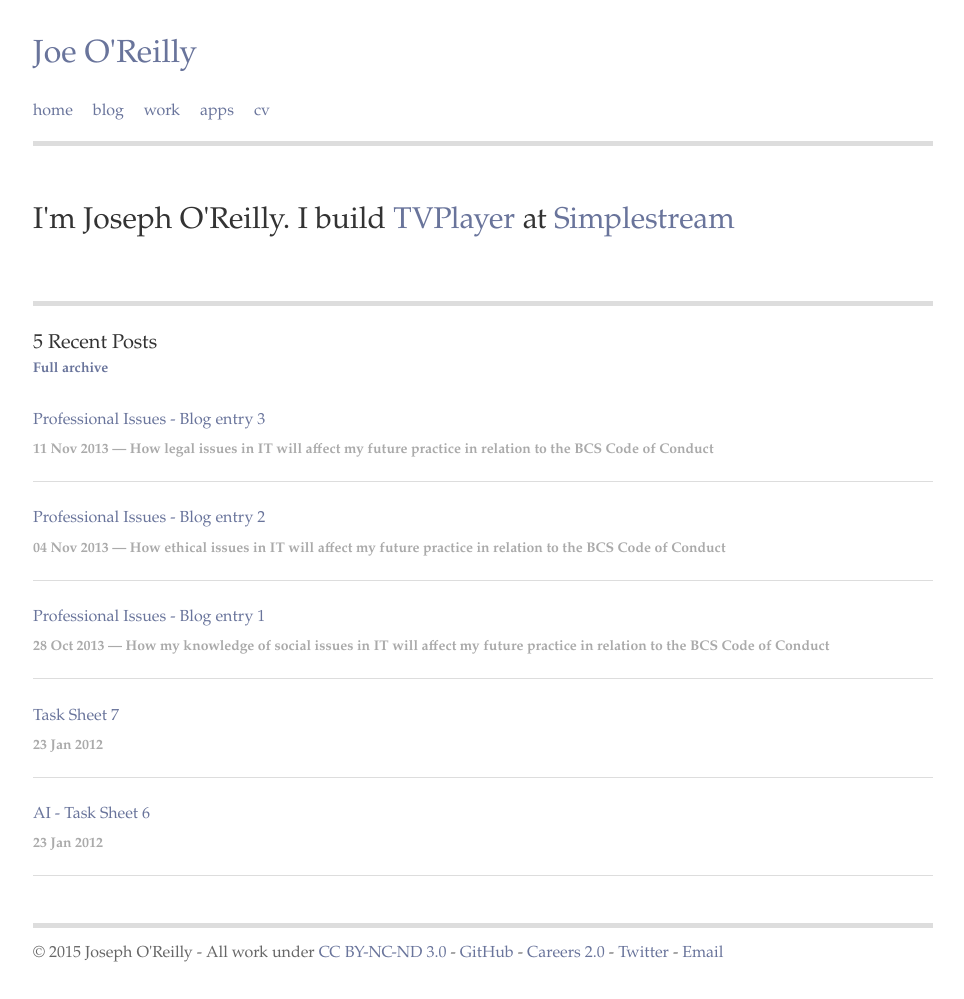
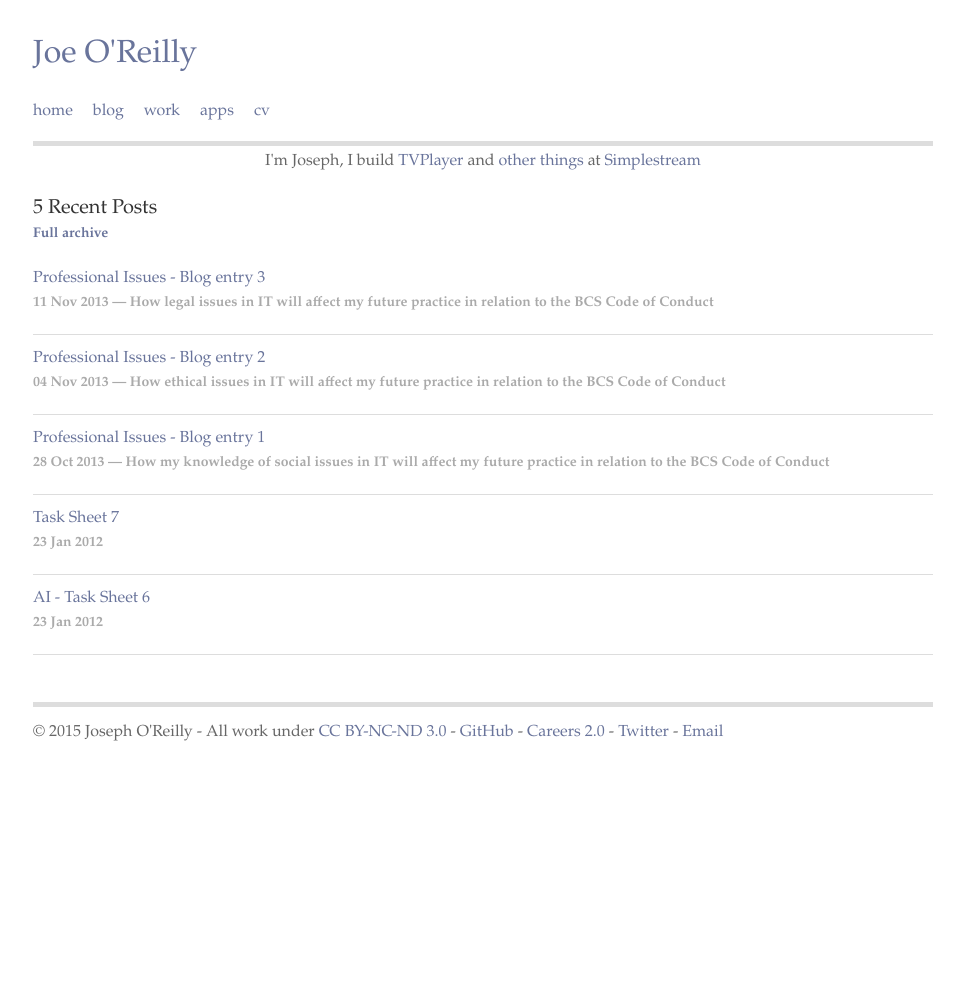
Before and after one commit to joeoreilly/joeoreilly.co.uk, a Jekyll site: the page built from index.html, in a window 1280 px wide. Shown: the whole page, without its empty margins (157-1121 px from the left). Built offline with Jekyll 4.4.1, drawn with Linux system fonts in a browser that asks for light colours; Markdown is read by kramdown in place of the engine named in the settings; after the commit the page ends 900 px from its top, so only the background shows below that.

Commit message:
Update home page bio and fix heading issue

```diff
--- a/index.html
+++ b/index.html
@@ -5,7 +5,9 @@
 
 {% include header.html %}
 
-<h2 class="bio">I'm Joseph O'Reilly. I build <a href="http://www.tvplayer.com/apps/">TVPlayer</a> at <a href="http://simplestream.com">Simplestream</a></p>
+<center>
+	<p>I'm Joseph, I build <a href="http://www.tvplayer.com/apps/">TVPlayer</a> and <a href="/apps">other things</a> at <a href="http://simplestream.com">Simplestream</a></p>
+</center>
 
 <h3>{{ page.recent_post_count }} Recent Posts</h3>
 <p class="caption"><a href="/blog/">Full archive</a></p>
@@ -15,7 +17,7 @@
 {% for post in site.posts %}
 	{% if counter < page.recent_post_count %}
 	    {% assign counter=counter | plus:1 %}
-		<h4><a href="{{ post.url }}">{{ post.title }}</a></h4>
+		<p><a href="{{ post.url }}">{{ post.title }}</a></p>
 
 		{% if post.date %}
 			<p class="caption">{{ post.date|date:"%d %b %Y" }}  {% if post.subtitle %} &mdash; {{ post.subtitle }} {% endif %}</p></p>
@@ -24,7 +26,6 @@
 		{% endif %}
 		<hr>
 	{% endif %}
-
 {% endfor %}
 
 {% include footer.html %}
```
